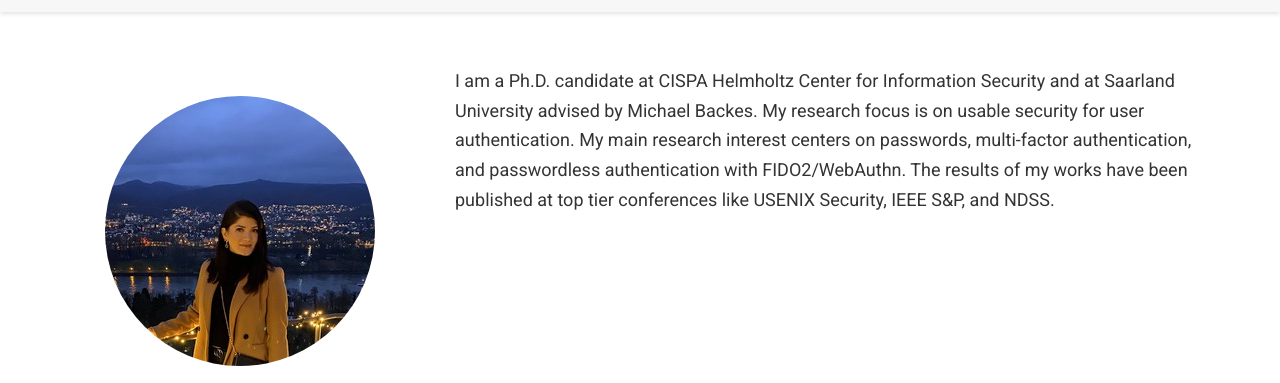
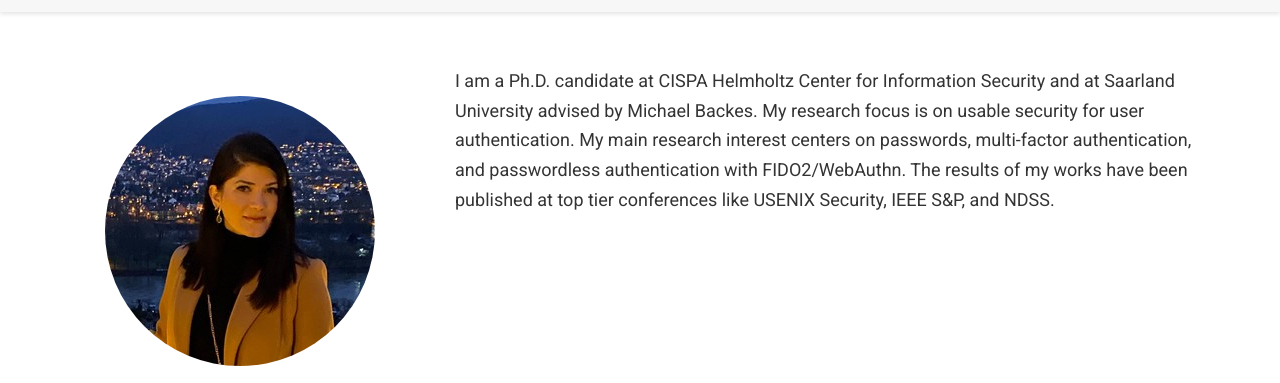
Before and after one commit to sanamlyastani/sanamlyastani.github.io, a plain HTML site: page authors/admin/index.html in a window 1280 px wide. Shown: the part 58-441 px from the top of the page. Drawn offline with nearby package versions, Linux system fonts and the light colour scheme; some packages are replaced by stand-ins of ours; a script that the page names is missing; some icons are missing.

Commit message:
updated avatar

```diff
--- a/authors/admin/index.html
+++ b/authors/admin/index.html
@@ -477,7 +477,7 @@
 
 
 
-      <img class="avatar avatar-circle" src="/authors/admin/avatar_hub651e66cacdbdb3a5cc92c008494a712_977384_270x270_fill_q90_lanczos_center.jpg" alt="Avatar">
+      <img class="avatar avatar-circle" src="/authors/admin/avatar_hucf6b74ffdff8f39e660823cae824b2f1_860458_270x270_fill_q90_lanczos_center.jpg" alt="Avatar">
 
 
       <div class="portrait-title">
```
Also changed, not shown: index.html (+1 -1 lines), authors/admin/avatar.jpg, authors/admin/avatar_hucf6b74ffdff8f39e660823cae824b2f1_860458_270x270_fill_q90_lanczos_center.jpg (added).
